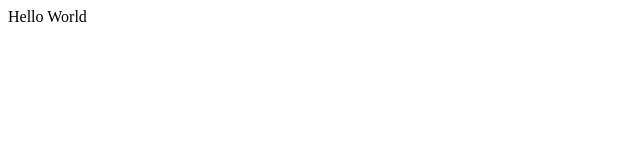
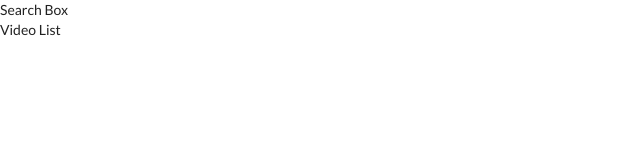
Before and after one commit to LeeTarget/react-demo, a React app in the folder react-video/: page / in a window 1280 px wide. Shown: the whole page, without its empty margins (0-640 px from the left). Built offline with nearby package versions, Linux system fonts and the light colour scheme.

Commit message:
Skeleton commit

```diff
--- a/react-video/public/index.html
+++ b/react-video/public/index.html
@@ -10,6 +10,7 @@
       content="Web site created using create-react-app"
     />
     <link rel="apple-touch-icon" href="%PUBLIC_URL%/logo192.png" />
+    <link rel="stylesheet" href="https://cdnjs.cloudflare.com/ajax/libs/semantic-ui/2.4.1/semantic.min.css" />
     <!--
       manifest.json provides metadata used when your web app is installed on a
       user's mobile device or desktop. See https://developers.google.com/web/fundamentals/web-app-manifest/
--- a/react-video/src/components/App.js
+++ b/react-video/src/components/App.js
@@ -1,9 +1,18 @@
 import React from 'react';
+import VideoSearch from './VideoSearch';
+import VideoDetails from './VideoDetails';
+import VideoList from './VideoList';
 
 class App extends React.Component {
 
+    state = { videoList: [], selectedVideo: null };
+
     render() {
-        return <div>Hello World</div>;
+        return (
+        <div>
+            <VideoSearch />
+            <VideoList></VideoList>
+        </div>);
     }
 }
 
--- a/react-video/src/components/VideoDetails.js
+++ b/react-video/src/components/VideoDetails.js
@@ -1,7 +1,6 @@
 import React from 'react';
 
 class VideoDetails extends React.Component {
-
     render() {
         return <div>Video Details</div>;
     }
--- /dev/null
+++ b/react-video/src/components/VideoList.js
@@ -0,0 +1,10 @@
+import React from 'react';
+
+class VideoList extends React.Component {
+
+    render() {
+        return <div>Video List</div>;
+    }
+}
+
+export default VideoList;
--- /dev/null
+++ b/react-video/src/components/VideoSearch.js
@@ -0,0 +1,10 @@
+import React from 'react';
+
+class VideoSearch extends React.Component {
+
+    render() {
+        return <div>Search Box</div>;
+    }
+}
+
+export default VideoSearch;
```
Also changed, not shown: react-video/src/components/VideoItem.js (added, +10 -0 lines), react-video/src/youtube.js (added), 3 other files.
